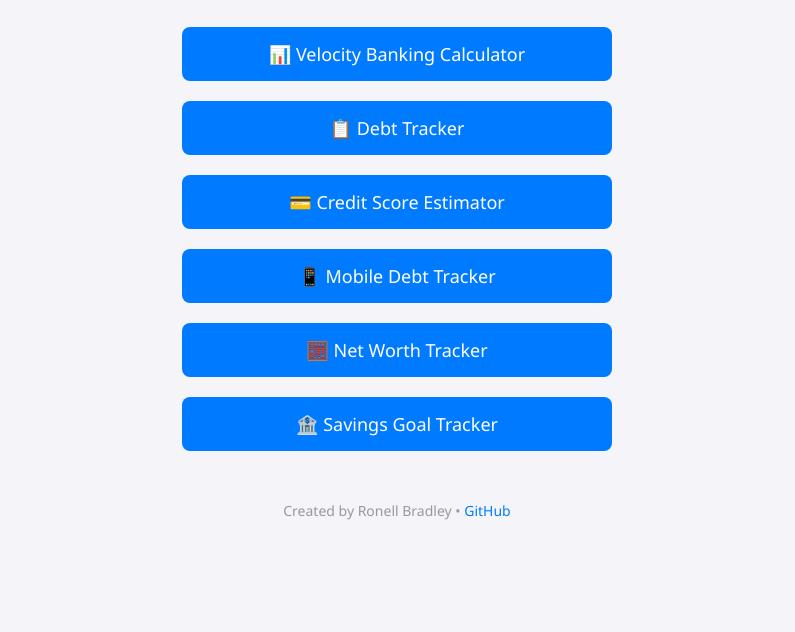
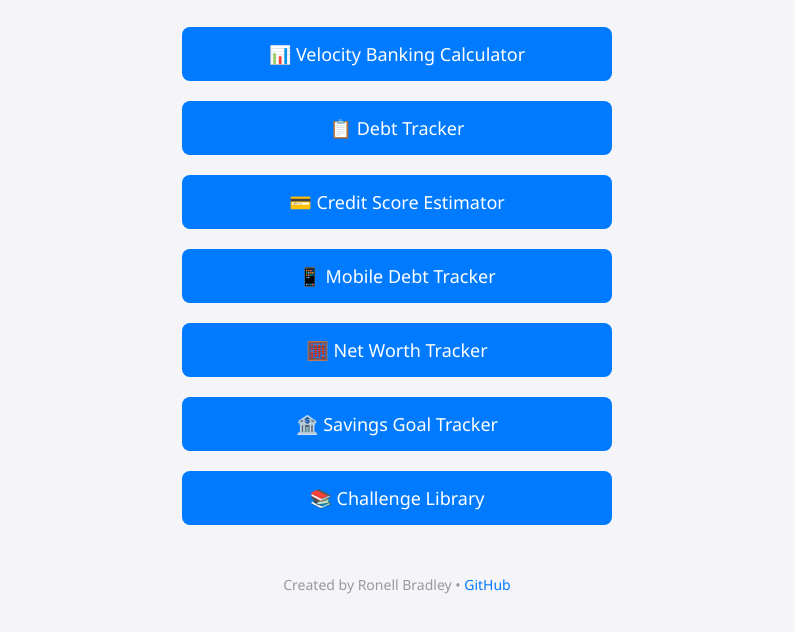
Before and after one commit to ronb12/Velocity-Banking-Tool, a plain HTML site: page index.html in a window 1280 px wide. Shown: the part 166-798 px from the top of the page, without its empty margins (243-1038 px from the left). Drawn offline with Linux system fonts and the light colour scheme.

Commit message:
Update index.html

```diff
--- a/index.html
+++ b/index.html
@@ -68,6 +68,7 @@
   <a class="tool-link" href="Mobile_Tracker.html">📱 Mobile Debt Tracker</a>
   <a class="tool-link" href="net_worth_tracker.html">🧮 Net Worth Tracker</a>
   <a class="tool-link" href="savings_goal_tracker.html">🏦 Savings Goal Tracker</a>
+  <a class="tool-link" href="challenge_library.html">📚 Challenge Library</a>
 
   <footer>
     Created by Ronell Bradley • <a href="https://github.com/ronb12" target="_blank">GitHub</a>
```
